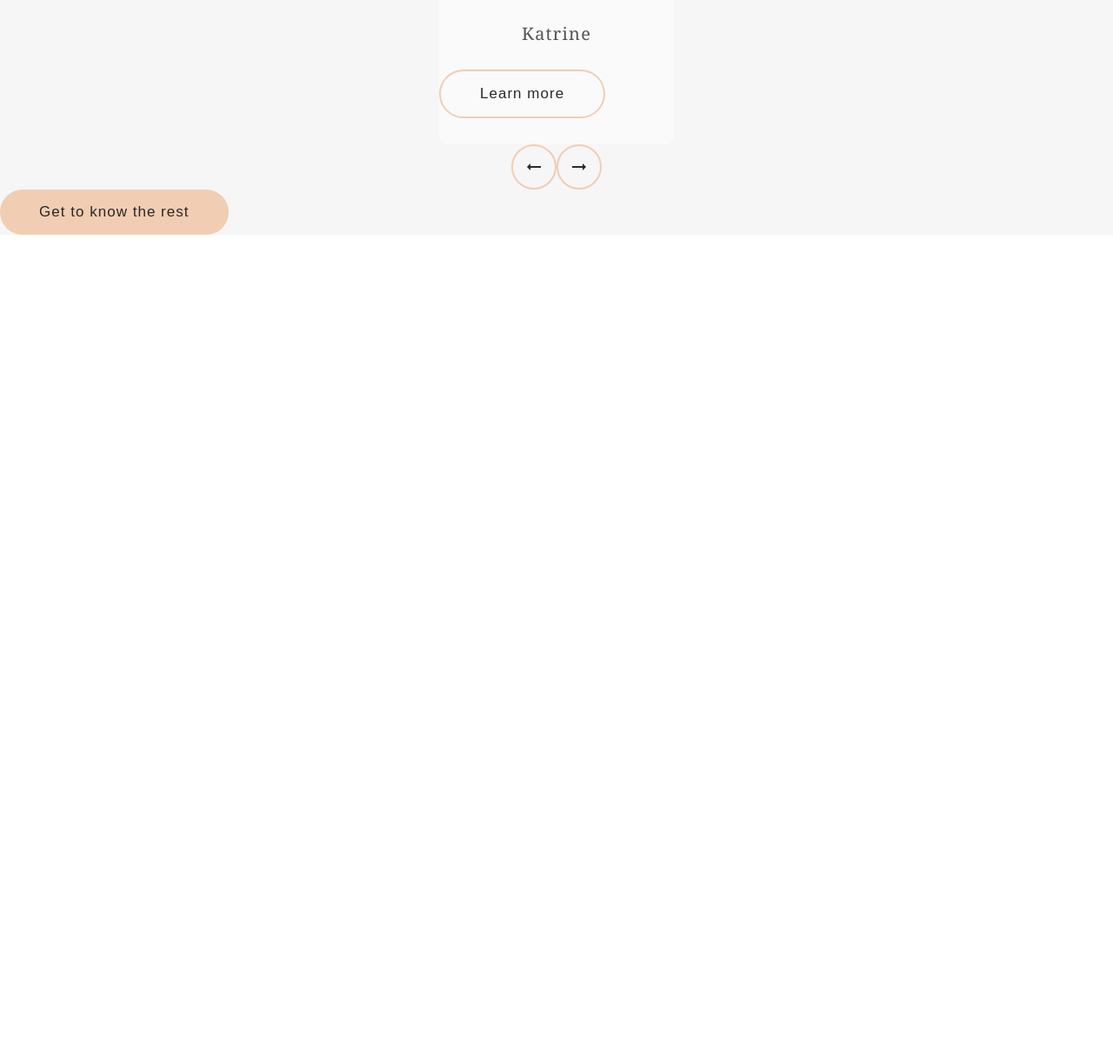
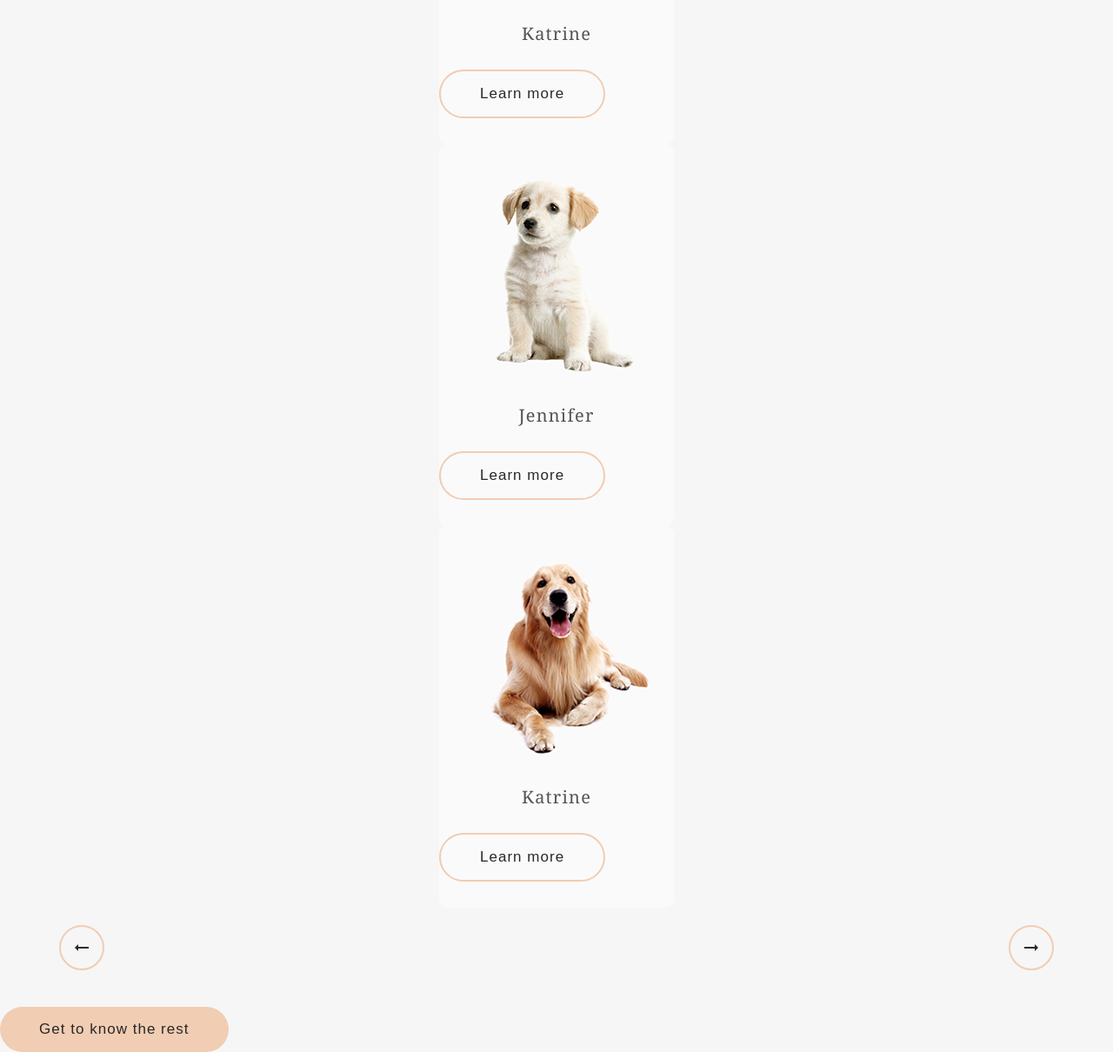
Before and after one commit to human-cylon/portfolio, a website: page Shelter/main/index.html in a window 1280 px wide. Shown: the part 1968-3178 px from the top of the page at 87% size. Before the commit the page ends 2238 px from the top, so only its background shows below. Drawn offline with Linux system fonts and the light colour scheme.

Commit message:
feat: change number of displayed cards with screen resolution

```diff
--- a/Shelter/main/_globals.scss
+++ b/Shelter/main/_globals.scss
@@ -51,6 +51,7 @@ body {
 .btn-arrow {
   width: 52px;
   height: 52px;
+  flex-shrink: 0;
   padding: 0;
   border-radius: 100px;
   justify-content: center;
--- a/Shelter/main/_looking.scss
+++ b/Shelter/main/_looking.scss
@@ -19,6 +19,26 @@
   background-color: #FAFAFA;
   border-radius: 9px;
 
+  &:nth-of-type(n + 2) {
+    display: none;
+  }
+
+  @include breakpoint-up(medium) {
+    &:nth-of-type(2) {
+      display: flex;
+    }
+
+    &:nth-of-type(n + 3) {
+      display: none;
+    }
+  }
+
+  @include breakpoint-up(large) {
+    &:nth-of-type(n + 3) {
+      display: flex;
+    }
+  }
+
   &__name {
     margin: 30px 0;
     font-size: 20px;
@@ -30,5 +50,7 @@
 }
 
 .slider {
-
+  width: calc(100% - 68px * 2);
+  margin: 20px 68px 42px;
+  justify-content: space-between;
 }
--- a/Shelter/main/index.html
+++ b/Shelter/main/index.html
@@ -52,13 +52,27 @@
     <section class="looking-for-a-house flex">
       <h3 class="heading looking__heading">Our friends who <br>
         are looking for a house</h3>
+
       <div class="card flex">
         <img src="../assets/pets-katrine.png" alt="cat named Katrine" class="card__image">
         <div class="card__name">Katrine</div>
         <button type="button" class="btn btn-secondary">Learn more</button>
       </div>
+
+      <div class="card flex">
+        <img src="../assets/pets-jennifer.png" alt="dog named Jennifer" class="card__image">
+        <div class="card__name">Jennifer</div>
+        <button type="button" class="btn btn-secondary">Learn more</button>
+      </div>
+
+      <div class="card flex">
+        <img src="../assets/pets-woody.png" alt="dog named Woody" class="card__image">
+        <div class="card__name">Katrine</div>
+        <button type="button" class="btn btn-secondary">Learn more</button>
+      </div>
+
       <div class="slider flex">
-        <button type="button" class="btn btn-secondary btn-arrow arrow-left flex">
+        <button type="button" class="btn btn-secondary btn-arrow  arrow-left flex">
           <i class="material-icons">arrow_right_alt</i>
         </button>
         <button type="button" class="btn btn-secondary btn-arrow flex">
```
Also changed, not shown: Shelter/main/style.css, 1 other file.
